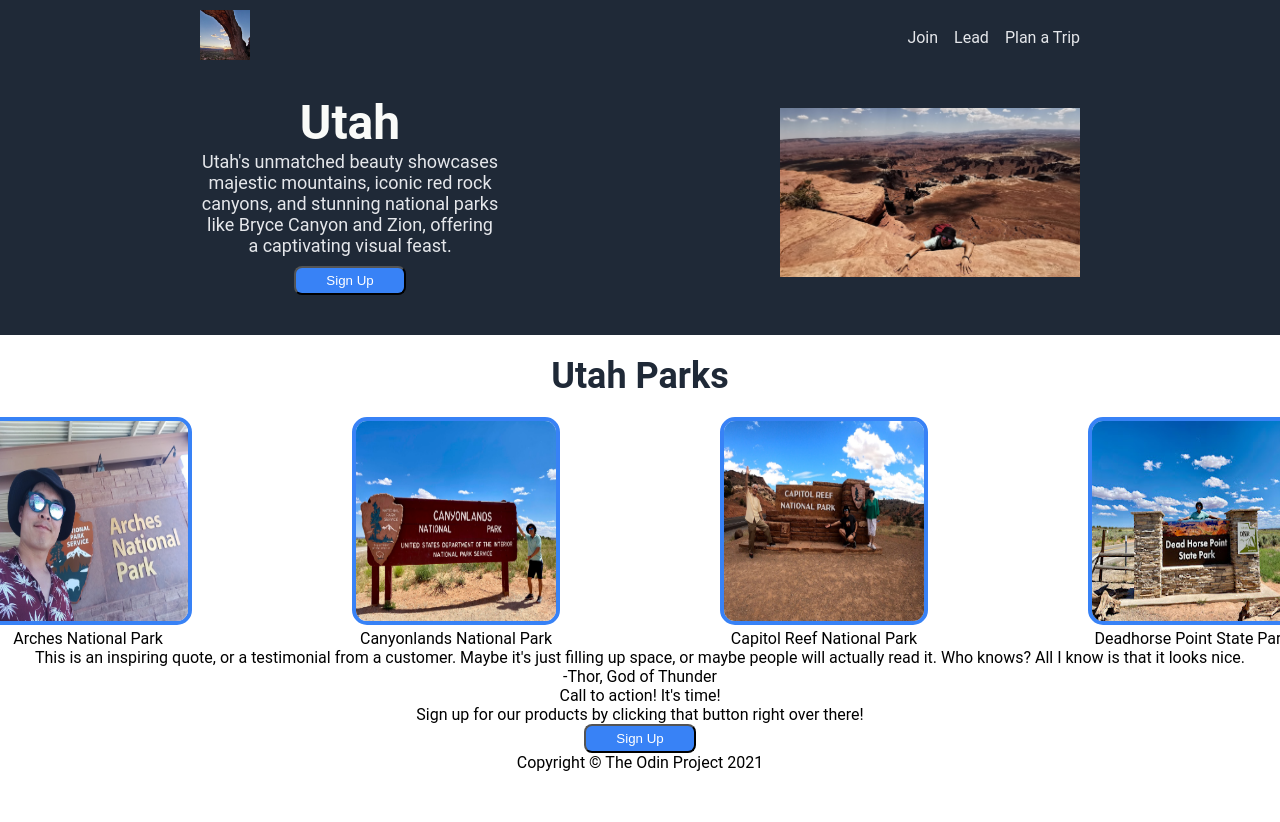
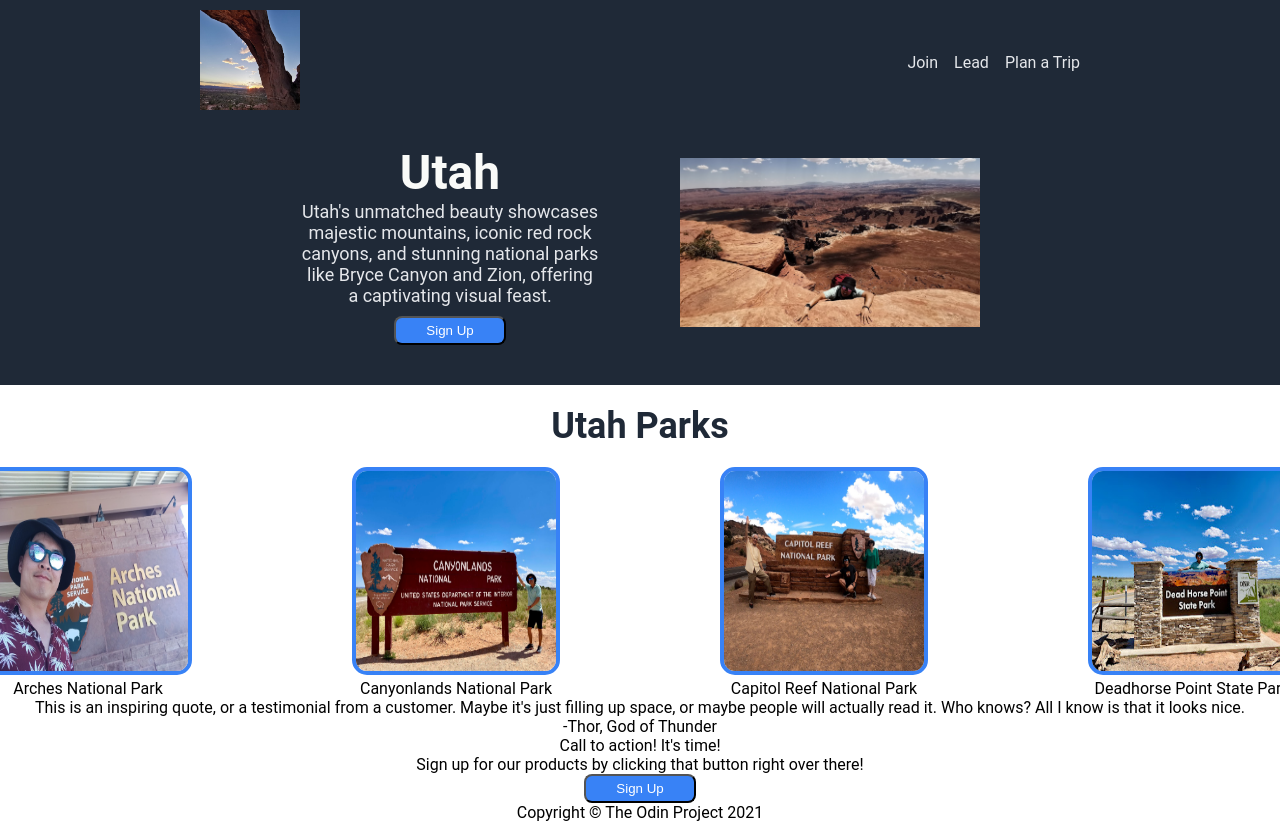
Before and after one commit to rodney-zhu/Odin-Project-Landing-Page, a plain HTML site: page index.html in a window 1280 px wide. Before the commit the page ends 800 px from the top, so only its background shows below. Drawn offline with Linux system fonts and the light colour scheme.

Commit message:
Center Hero section

```diff
--- a/style.css
+++ b/style.css
@@ -18,8 +18,8 @@
     }
 
     .header-logo img{
-        width: 50px;
-        height: 50px;
+        width: 100px;
+        height: 100px;
     }
 
     a{
@@ -48,6 +48,7 @@
         display: flex;
         gap: 16px;
         color: #E5E7EB;
+
     }
 
 /* hero-section */
@@ -69,7 +70,8 @@
 
     .content-container{
         display: flex;
-        justify-content: space-between;
+        gap: 80px;
+        justify-content: center;
         align-items: center;
         margin-bottom: 30px;
     }
```
